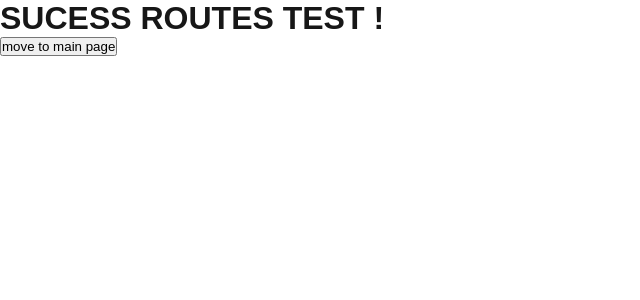
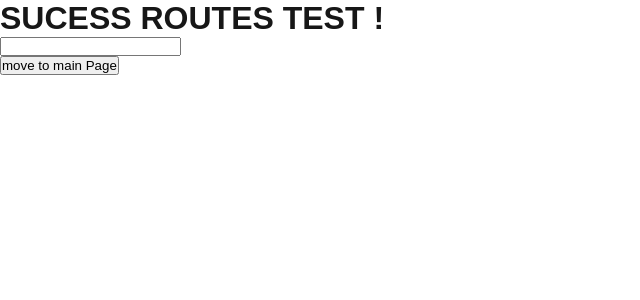
Before and after one commit to MinhYoo1899/init_nextJS_boardproject, a Next.js app: page /routes in a window 1280 px wide. Shown: the top 300 px of the page, without its empty margins (0-640 px from the left). Built offline with nearby package versions, Linux system fonts and the light colour scheme.

Commit message:
인풋 테스트

```diff
--- /dev/null
+++ b/src/app/pages/components/inputTest.jsx
@@ -0,0 +1,22 @@
+'use client'
+
+import { useEffect, useState } from "react";
+
+const InputTest = (props) => {
+    console.log(props);
+    const [inputvals, setInputVal] = useState('');
+    useEffect(() => {
+        console.log(inputvals);
+    }, [inputvals])
+
+    return (
+        <input
+            value={inputvals}
+            onChange={e => {
+                setInputVal(e.target.value);
+            }}
+        />
+    );
+}
+
+export default InputTest;
--- a/src/app/routes/page.tsx
+++ b/src/app/routes/page.tsx
@@ -1,6 +1,7 @@
 'use client'
 
 import { useRouter } from "next/navigation";
+import InputTest from '@/app/pages/components/inputTest';
 
 export default function Routes(props: unknown) {
     console.log(props);
@@ -8,11 +9,14 @@ export default function Routes(props: unknown) {
     return (
         <div>
             <h1> SUCESS ROUTES TEST !</h1>
-            <button
-                onClick={() => { route.back()}}
-            >
-                move to main page
-            </button>
+            <InputTest />
+            <div>
+                <button
+                    onClick={() => { route.back() }}
+                >
+                    move to main Page
+                </button>
+            </div>
         </div>
     );
 }
```
